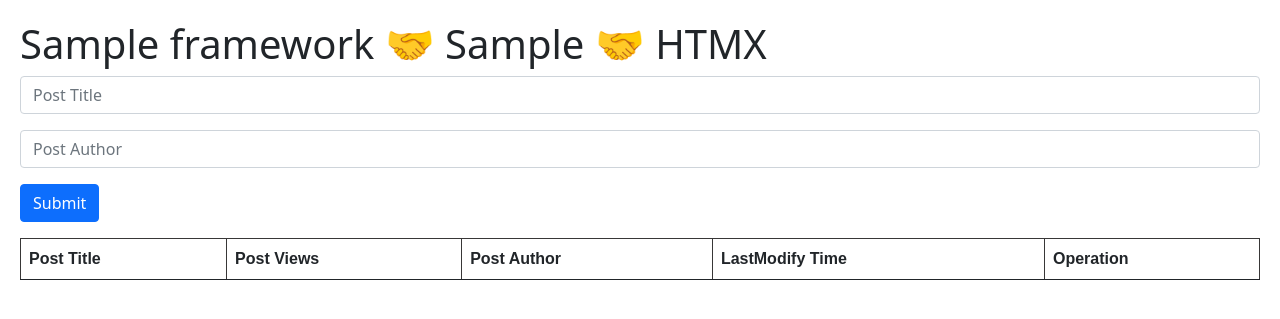
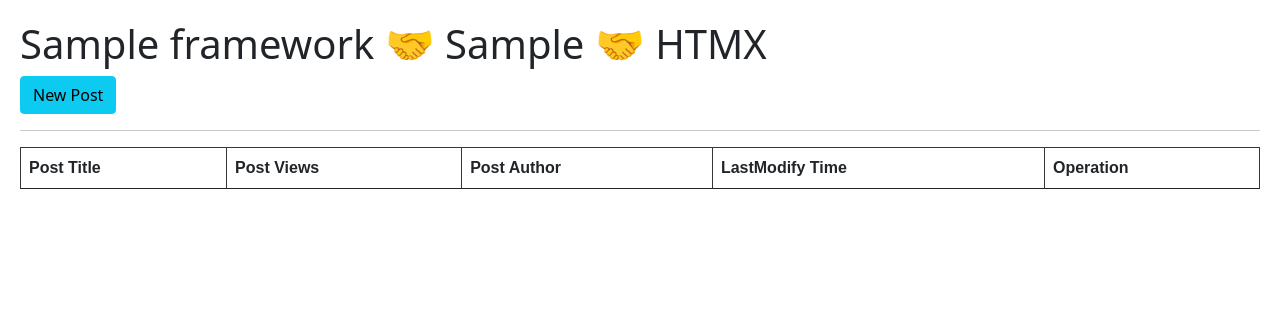
Before and after one commit to shaohaiyang/easyPython, a Python web app: template py_robyn/templates/index.html in a window 1280 px wide. Shown: the top 319 px of the page. Run offline with Jinja, Linux system fonts and the light colour scheme; the template is opened without the code that fills it: most values are stand-ins (such as "Sample title", 1, 10 or a date in 2020); lists and menus that the app fills with data are empty; some libraries are stand-ins or nearby versions.

Commit message:
Added alpine.min.js to add show / hidden

```diff
--- a/py_robyn/templates/index.html
+++ b/py_robyn/templates/index.html
@@ -3,10 +3,11 @@
 <!DOCTYPE html>
 <html lang="en">
 <head>
-		<meta charset="utf-8">
+    <meta charset="utf-8">
     <title>Robyn HTMX Demo</title>
     <link href="https://cdn.jsdelivr.net/npm/bootstrap@5.0.0-beta1/dist/css/bootstrap.min.css" rel="stylesheet"
         integrity="sha384-giJF6kkoqNQ00vy+HMDP7azOuL0xtbfIcaT9wjKHr8RbDVddVHyTfAAsrekwKmP1" crossorigin="anonymous">
+    <script src="https://cdn.jsdelivr.net/gh/alpinejs/alpine@v2.8.2/dist/alpine.min.js" defer></script>
     <!-- HTMX -->
     <script src="https://unpkg.com/htmx.org@1.5.0"></script>
     <style>
@@ -39,11 +40,17 @@
 <!-- Place <body> </body> code here -->
 <body>
 	<h1>{{framework}} 🤝 {{templating_engine}} 🤝  HTMX</h1>
-    <form hx-post="/submit" hx-swap="beforeend" hx-target="#new-book" class="mb-3">
+    <div x-data="{show: false}">
+        <button @click="show=!show" class="btn btn-info">New Post</button>
+        <hr>
+        <div x-show="show">
+        <form hx-post="/submit" hx-swap="beforeend" hx-target="#new-book" class="mb-3">
         <input type="text" placeholder="Post Title" name="title" class="form-control mb-3" />
         <input type="text" placeholder="Post Author" name="author" class="form-control mb-3" />
         <button type="submit" class="btn btn-primary">Submit</button>
-    </form>
+        </form>
+        </div>
+    </div>
 
     <table class="table">
         <thead>
```
